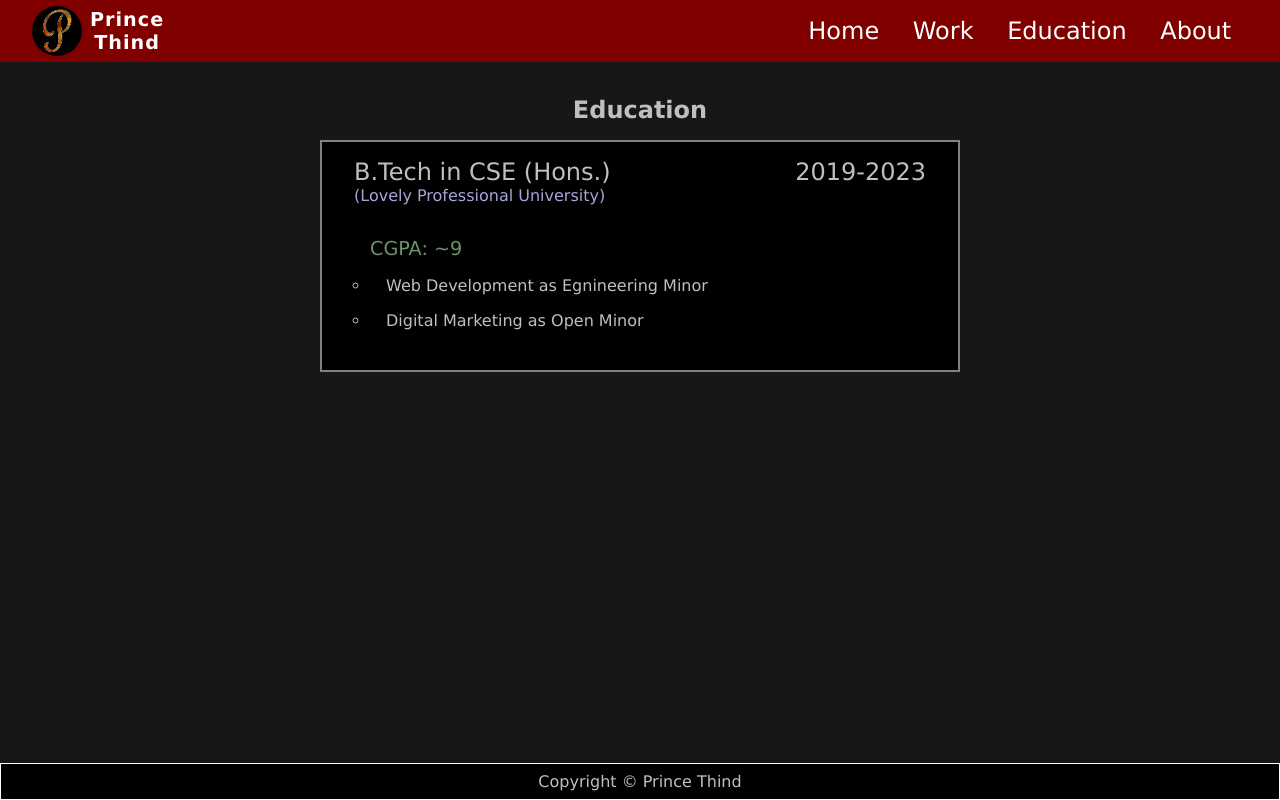
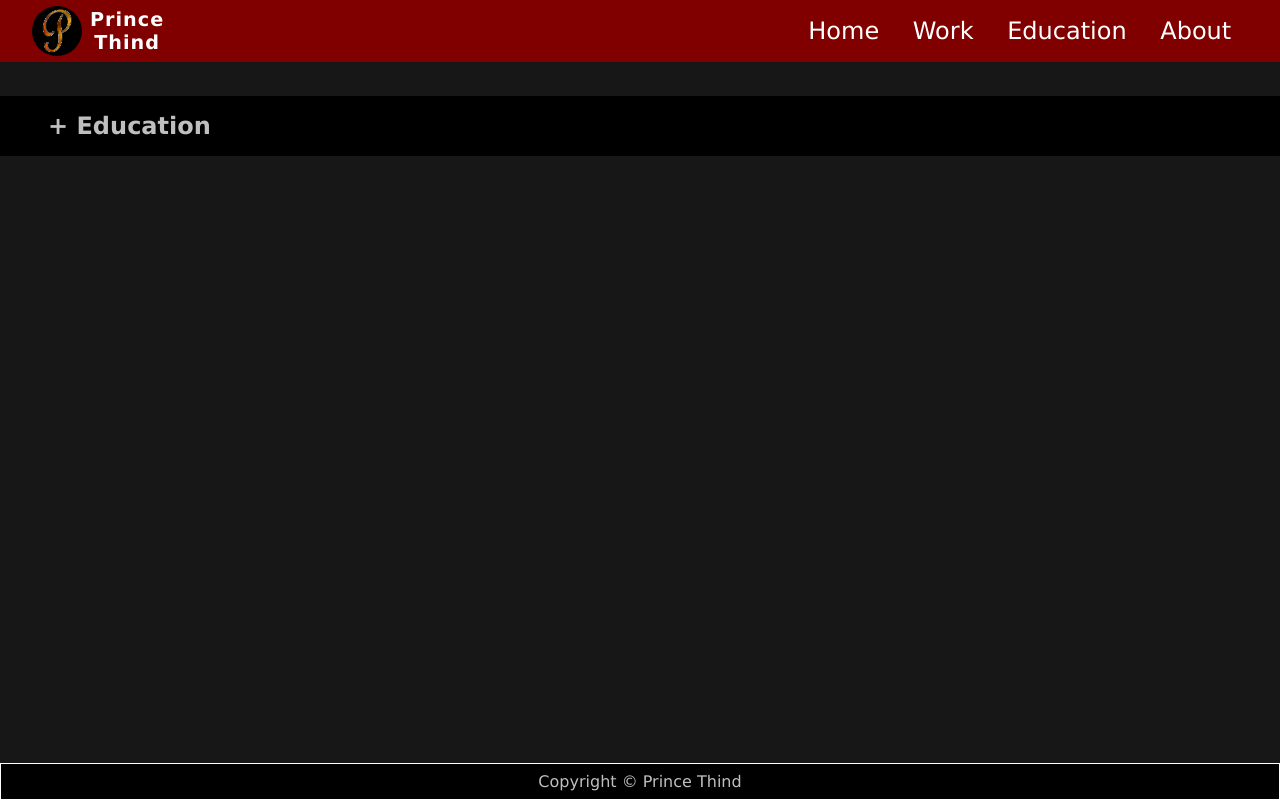
Before and after one commit to prince-thind/prince-thind.github.io, a Next.js app: page /education in a window 1280 px wide. Built offline with nearby package versions, Linux system fonts and the light colour scheme.

Commit message:
implement basic collapse bar

```diff
--- a/components/collapase-bar.js
+++ b/components/collapase-bar.js
@@ -1,4 +1,31 @@
-function CollapseBar() {
-  return 'bruh';
+import { useState } from "react";
+import styles from "../styles/Collapse-bar.module.scss";
+
+
+function CollapseBar(props) {
+  const [collpased, setCollapased] = useState(true);
+
+  const heading = (
+    <h2
+    className={styles["collapse-bar"]}
+      onClick={() => {
+        setCollapased((collpased) => !collpased);
+      }}
+    >
+        {collpased?"+":"-"}
+        {"  "}
+      {props.topic}
+    </h2>
+  );
+  if (collpased) {
+    return heading;
+  }
+  return (
+    <>
+      {heading}
+      {props.children}
+    </>
+  );
 }
+
 export default CollapseBar;
--- a/pages/education.js
+++ b/pages/education.js
@@ -1,31 +1,45 @@
 import Head from "next/head";
 import CollapseBar from "../components/collapase-bar";
-import styles from '../styles/Education.module.scss'
+import styles from "../styles/Education.module.scss";
 
 export default function Education() {
   return (
-      <div><Head>
+    <div>
+      <Head>
         <title>Education</title>
       </Head>
       <section className={styles["education"]}>
-         <h2>Education</h2>
+        <CollapseBar topic="Education">
         <ul className={styles["education-list"]}>
           <li className={styles["education-list-item"]}>
             <div className={styles["education-institute"]}>
               <div className={styles["education-main"]}>
-                        <div className={styles["education-title"]}> B.Tech in CSE (Hons.)</div>
+                <div className={styles["education-title"]}>
+                  {" "}
+                  B.Tech in CSE (Hons.)
+                </div>
 
-                        <div className={styles["education-institute-name"]}>(Lovely Professional University)</div>
+                <div className={styles["education-institute-name"]}>
+                  (Lovely Professional University)
                 </div>
-                    <div className={styles["education-institute-duration"]}>2019-2023</div>
+              </div>
+              <div className={styles["education-institute-duration"]}>
+                2019-2023
+              </div>
             </div>
             <div className={styles["education-institute-grades"]}>CGPA: ~9</div>
             <ul className={styles["education-institute-details"]}>
-                    <li className={styles["education-institure-points"]}>Web Development as Egnineering Minor</li>
-                    <li className={styles["education-institure-points"]}>Digital Marketing as Open Minor</li>
+              <li className={styles["education-institure-points"]}>
+                Web Development as Egnineering Minor
+              </li>
+              <li className={styles["education-institure-points"]}>
+                Digital Marketing as Open Minor
+              </li>
             </ul>
           </li>
         </ul>
+        </CollapseBar>
+
       </section>
     </div>
   );
--- /dev/null
+++ b/styles/Collapse-bar.module.scss
@@ -0,0 +1,6 @@
+.collapse-bar{
+    text-align: left;
+    padding:1rem 3rem;
+    // margin:0 2rem;
+    background-color: hsl(0,0%,0%);
+}
```
Lines whose indentation alone changed are shown as unchanged.
